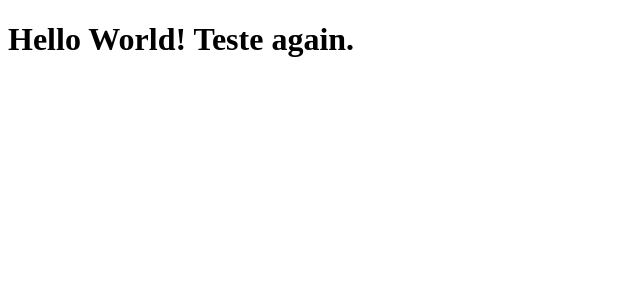
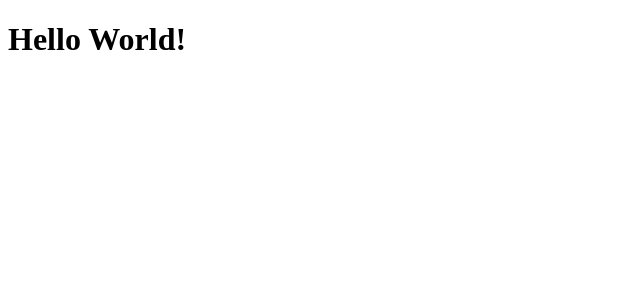
Before and after one commit to alexandreviegas/clone-tabnews, a Next.js app: page / in a window 1280 px wide. Shown: the top 300 px of the page, without its empty margins (0-640 px from the left). Built offline with nearby package versions, Linux system fonts and the light colour scheme.

Commit message:
adicionar scripts `lint:check` e `lint:fix`

```diff
--- a/pages/index.js
+++ b/pages/index.js
@@ -1,5 +1,5 @@
 function Home() {
-    return <h1>Hello World! Teste again.</h1>
+  return <h1>Hello World!</h1>;
 }
 
 export default Home;
```
Also changed, not shown: package.json (+6 -1 lines), 2 other files (tests, documents, lock files or other folders).
